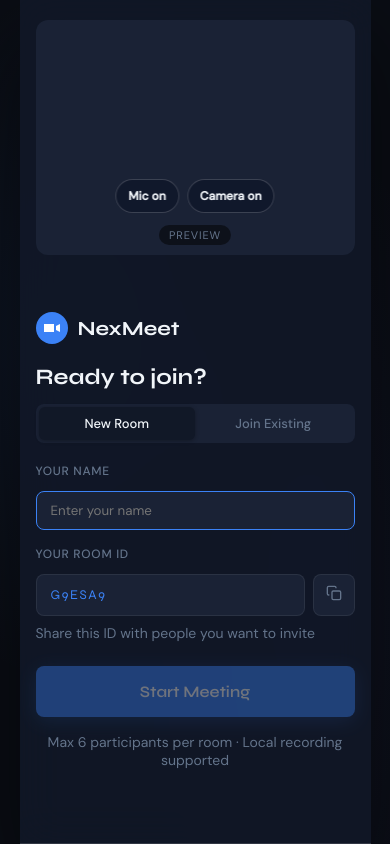
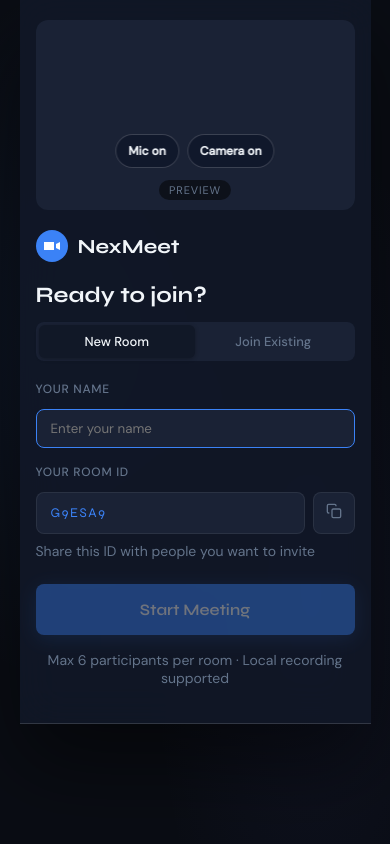
Before and after one commit to riyazpanarwala/nextmeet, a React (Vite) app in the folder client/: page / in a window 390 px wide. Built offline with nearby package versions, Linux system fonts and the light colour scheme; no server answers.

Commit message:
mobile viewport issue fix

```diff
--- a/client/src/App.css
+++ b/client/src/App.css
@@ -1005,6 +1005,10 @@
   .lobby {
     align-items: flex-start;
     padding-top: 0;
+    height: 100%;
+    min-height: 100dvh;
+    overflow-y: auto;
+    -webkit-overflow-scrolling: touch;
   }
   .lobby-card {
     flex-direction: column;
@@ -1016,12 +1020,17 @@
     border-left: none;
     border-right: none;
     border-top: none;
-    min-height: 100%;
-    overflow-y: auto;
+    min-height: auto;
+    overflow: visible;
   }
   .lobby-preview {
-    min-height: 220px;
+    flex: 0 0 auto;
+    height: 190px;
+    min-height: 190px;
     border-radius: var(--radius);
+  }
+  .lobby-form {
+    flex: 0 0 auto;
   }
   .lobby-preview video { object-position: center top; }
   .lobby-form h1 { font-size: 22px; }
```
